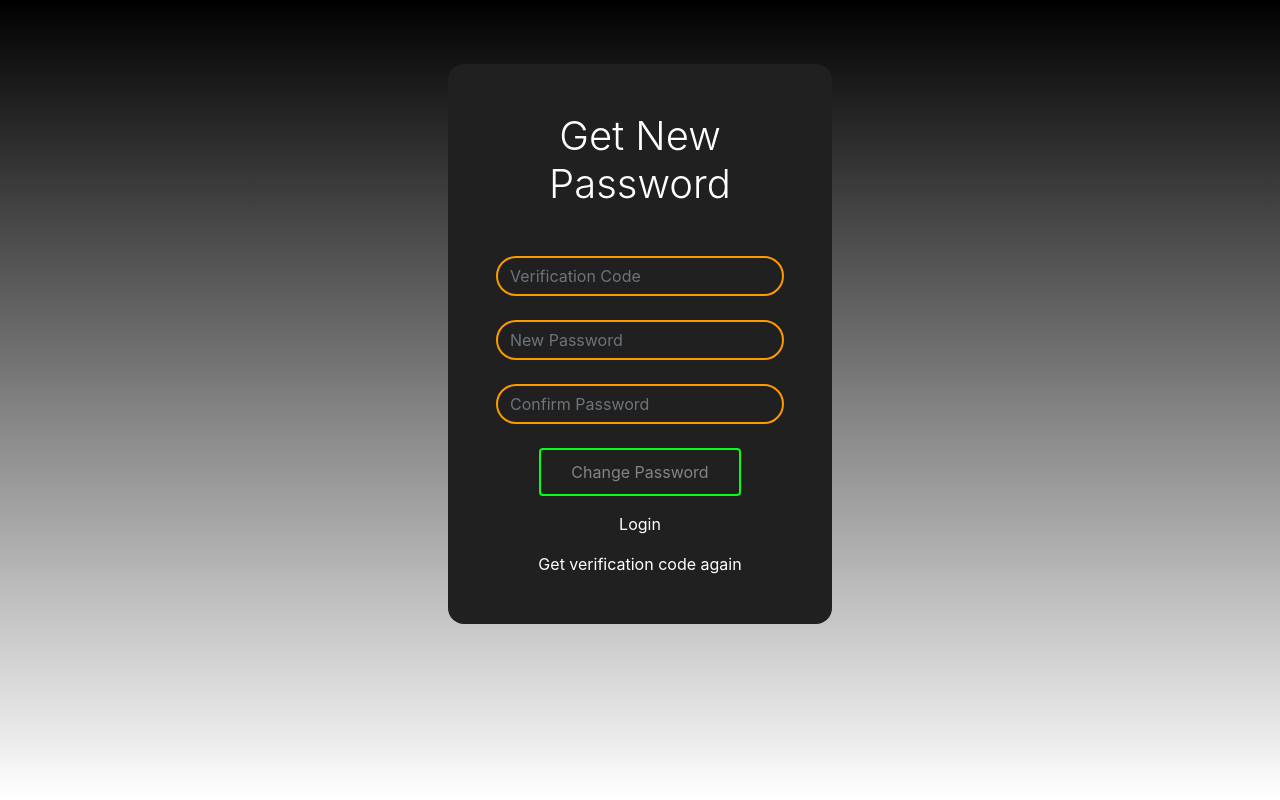
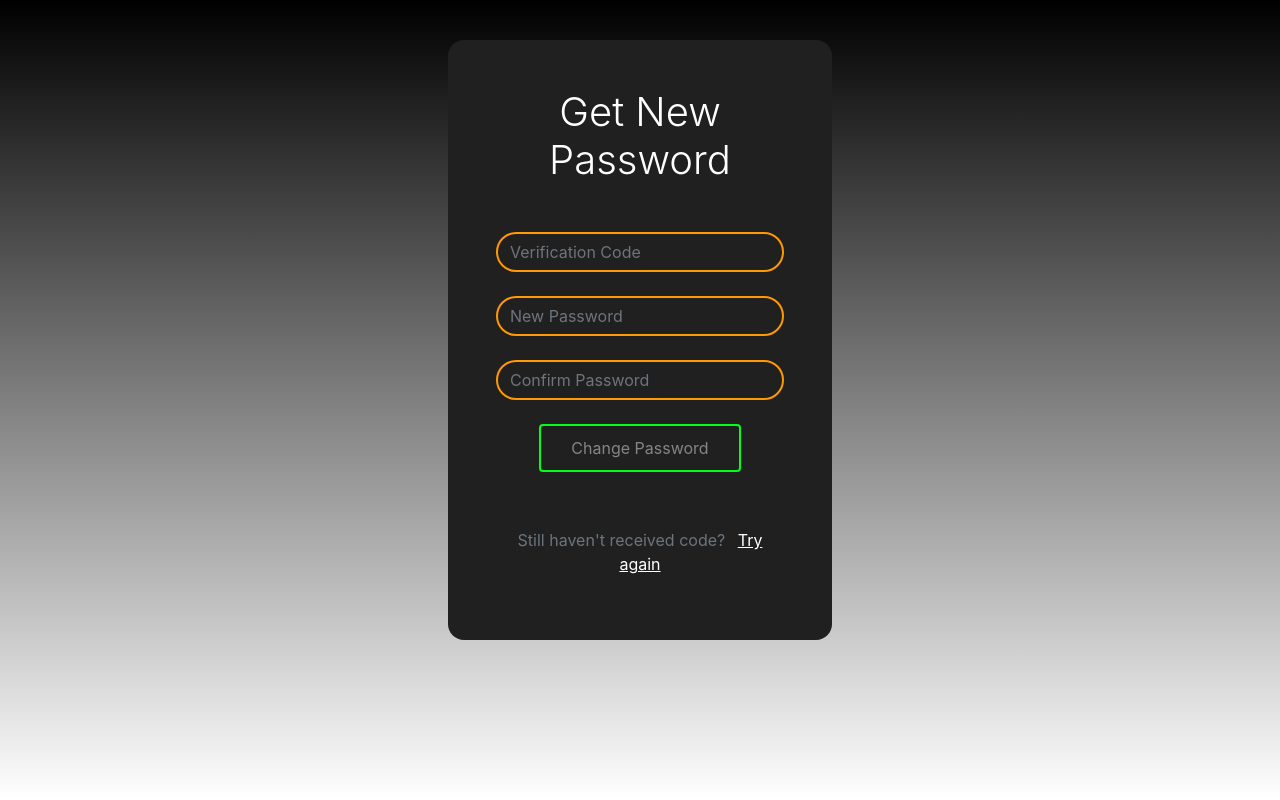
Before and after one commit to PeoScouser98/DUAN__MAU__WEB2041, a PHP site: page /ecommerce/get-new-password.php in a window 1280 px wide. Run offline with PHP 8.4, Linux system fonts and the light colour scheme; a user stored in the database is signed in; some libraries are stand-ins or nearby versions.

Commit message:
fixed tính năng lấy mã xác thực

```diff
--- a/get-new-password.php
+++ b/get-new-password.php
@@ -1,9 +1,10 @@
 <?php
 require './lib/validate.php';
 require './lib/execute_query.php';
+if (!isset($_COOKIE['user_id']))
+    header("location:./");
 $error = [];
 ?>
-
 <!DOCTYPE html>
 <html lang="en">
 
@@ -28,7 +29,7 @@ $error = [];
             <h1 class="fw-light text-white text-center mb-5" style="font-size: 2.5em">Get New Password</h1>
             <div class="d-flex justify-content-center flex-column align-items-center gap-2 w-100">
                 <!-- Verification code -->
-                <div class="mb-3 w-100 w-100 h-auto">
+                <div class="mb-3 w-100 h-auto">
                     <input type="text" class="form-control rounded-pill" name="code" id="" aria-describedby="helpId" placeholder="Verification Code" />
                     <small class="text-danger fw-bold">
                         <?php
@@ -36,7 +37,7 @@ $error = [];
                         ?>
                     </small>
                 </div>
-                <div class="mb-3 w-100 w-100 h-auto">
+                <div class="mb-3 w-100 h-auto">
                     <input type="password" class="form-control rounded-pill" name="new_password" id="" aria-describedby="helpId" placeholder="New Password" />
                     <small class="text-danger fw-bold">
                         <?php
@@ -45,7 +46,7 @@ $error = [];
                         ?>
                     </small>
                 </div>
-                <div class="mb-3 w-100 w-100 h-auto">
+                <div class="mb-3 w-100 h-auto">
                     <input type="password" class="form-control rounded-pill" name="cfm_password" id="" aria-describedby="helpId" placeholder="Confirm Password" />
                     <small class="text-danger fw-bold">
                         <?php
@@ -55,14 +56,12 @@ $error = [];
                         ?>
                     </small>
                 </div>
-                <div class="mb-3 w-100 w-100 h-auto d-flex justify-content-center">
+                <div class="mb-5 w-100 h-auto d-flex justify-content-center">
                     <input type="submit" class="form-control btn rounded" name="change-password" id="submit-btn" value="Change Password" />
                 </div>
+                <p class="text-secondary text-center">Still haven't received code? <a href="./password-recover.php" class="ps-2 text-center text-white">Try again</a></p>
             </div>
-            <div class="d-flex flex-column gap-3">
-                <a href="./login.php" class="text-center text-white text-decoration-none">Login</a>
-                <a href="./password-recover.php" class="text-center text-white text-decoration-none">Get verification code again</a>
-            </div>
+
         </form>
     </div>
 </body>
@@ -77,7 +76,8 @@ if (isset($_POST['change-password']) && isset($_COOKIE['user_id'])) :
             $newPassword = md5($_POST['new_password']);
             execute_query("UPDATE users SET user_password = '{$newPassword}' WHERE user_id = '{$_COOKIE['user_id']}'");
             echo "<script>alert(`Change password successfully!`);</script>";
-            setcookie("user_id", "", -1);
+            setcookie("user_id", "", time() - 300);
+            echo "<script>window.location = window.location.href</script>";
         } else
             echo "<script>alert(`Verification code is incorrect!`);</script>";
     } else
```
